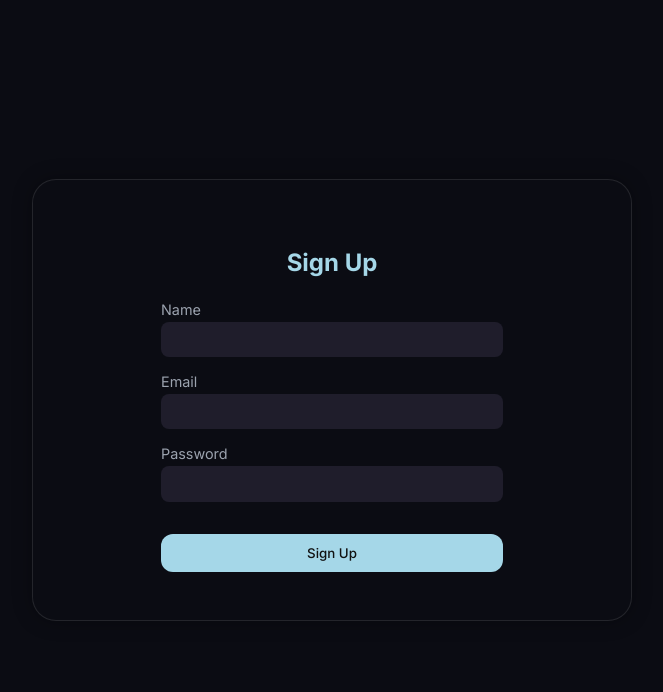
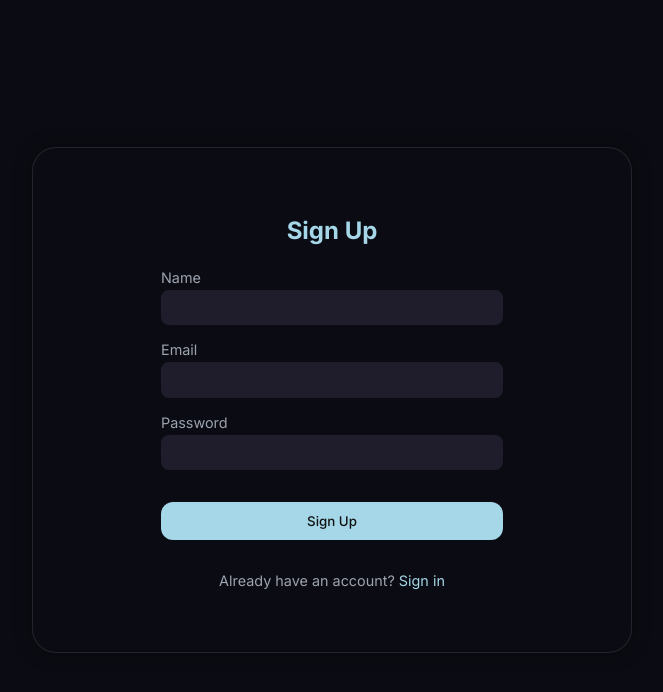
Before and after one commit to samwarnerr/REMSyncDeploy, a React (Vite) app: page /register in a window 1280 px wide. Shown: the top 692 px of the page, without its empty margins (308-971 px from the left). Built offline with nearby package versions, Linux system fonts and the light colour scheme.

Commit message:
added link to get back and forth between register and login

```diff
--- a/src/pages/register/registerform.jsx
+++ b/src/pages/register/registerform.jsx
@@ -1,5 +1,5 @@
 import React, { useState } from 'react';
-import { useNavigate } from 'react-router-dom';
+import { useNavigate, Link } from 'react-router-dom';
 import '../login/loginform.css';
 
 const Register = ({ onRegister }) => {
@@ -73,6 +73,9 @@ const Register = ({ onRegister }) => {
             {loading ? 'Registering...' : 'Sign Up'}
           </button>
         </form>
+          <p className='signup-link'>
+                Already have an account? <Link to="/login" className='signup-btn'>Sign in</Link>
+            </p>
       </div>
     </div>
   );
```
